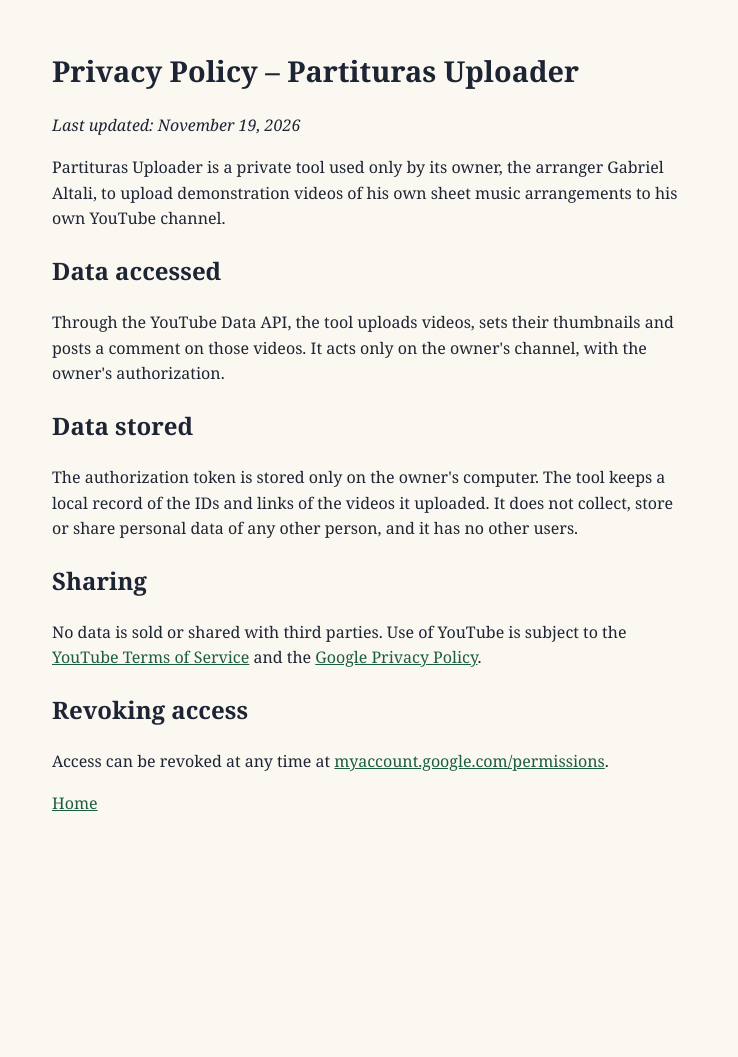
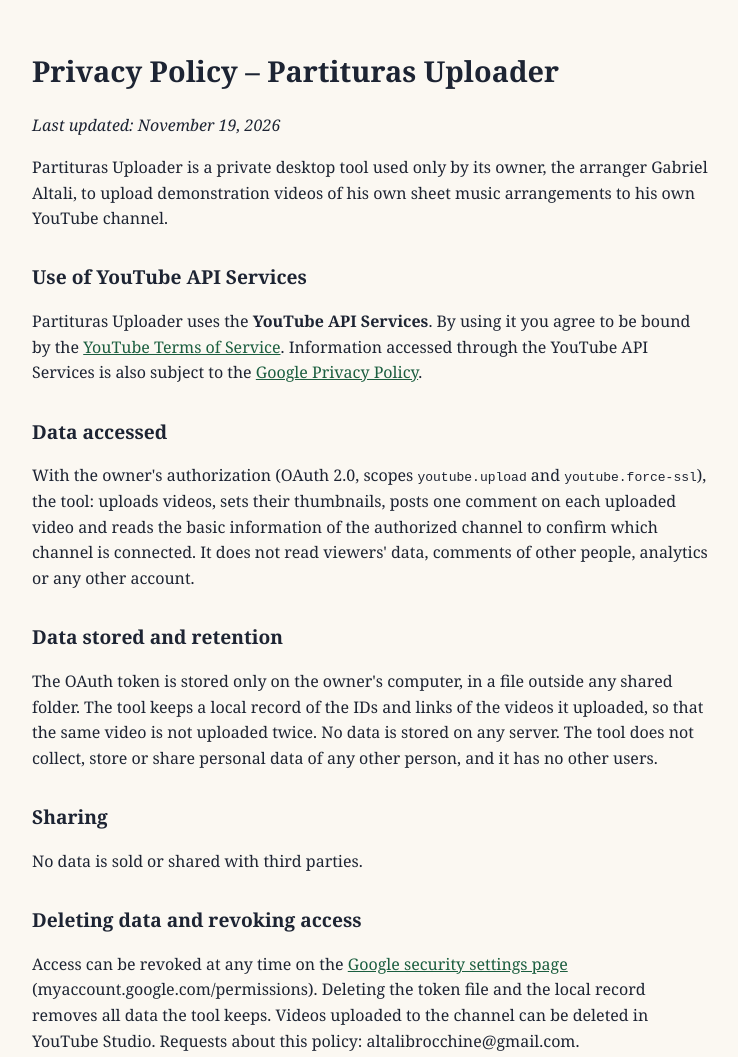
Before and after one commit to gabrielbrocchine/gabrielbrocchine.github.io, a plain HTML site: page privacy.html in a window 1280 px wide. Shown: the top 1057 px of the page, without its empty margins (268-1006 px from the left). Before the commit the page ends 864 px from the top, so only its background shows below. Drawn offline with Linux system fonts and the light colour scheme.

Commit message:
Termos de Serviço e política com as cláusulas da API do YouTube

```diff
--- a/privacy.html
+++ b/privacy.html
@@ -3,31 +3,45 @@
 <head>
 <meta charset="utf-8">
 <meta name="viewport" content="width=device-width, initial-scale=1">
-<title>Privacy Policy</title>
+<title>Privacy Policy – Partituras Uploader</title>
 <style>
-  body { font-family: Georgia, serif; max-width: 640px; margin: 48px auto; padding: 0 16px; line-height: 1.6; color: #1d2433; background: #fbf8f2; }
+  body { font-family: Georgia, serif; max-width: 680px; margin: 48px auto; padding: 0 16px; line-height: 1.6; color: #1d2433; background: #fbf8f2; }
   h1 { font-size: 1.8rem; }
+  h2 { font-size: 1.2rem; margin-top: 1.6em; }
   a { color: #1b5e3f; }
 </style>
 </head>
 <body>
 <h1>Privacy Policy – Partituras Uploader</h1>
 <p><em>Last updated: November 19, 2026</em></p>
-<p>Partituras Uploader is a private tool used only by its owner, the arranger Gabriel Altali, to upload
+<p>Partituras Uploader is a private desktop tool used only by its owner, the arranger Gabriel Altali, to upload
 demonstration videos of his own sheet music arrangements to his own YouTube channel.</p>
+
+<h2>Use of YouTube API Services</h2>
+<p>Partituras Uploader uses the <strong>YouTube API Services</strong>. By using it you agree to be bound by the
+<a href="https://www.youtube.com/t/terms">YouTube Terms of Service</a>. Information accessed through the YouTube API Services
+is also subject to the <a href="https://policies.google.com/privacy">Google Privacy Policy</a>.</p>
+
 <h2>Data accessed</h2>
-<p>Through the YouTube Data API, the tool uploads videos, sets their thumbnails and posts a comment on
-those videos. It acts only on the owner's channel, with the owner's authorization.</p>
-<h2>Data stored</h2>
-<p>The authorization token is stored only on the owner's computer. The tool keeps a local record of the
-IDs and links of the videos it uploaded. It does not collect, store or share personal data of any other person,
-and it has no other users.</p>
+<p>With the owner's authorization (OAuth 2.0, scopes <code>youtube.upload</code> and <code>youtube.force-ssl</code>), the tool:
+uploads videos, sets their thumbnails, posts one comment on each uploaded video and reads the basic information of the
+authorized channel to confirm which channel is connected. It does not read viewers' data, comments of other people,
+analytics or any other account.</p>
+
+<h2>Data stored and retention</h2>
+<p>The OAuth token is stored only on the owner's computer, in a file outside any shared folder. The tool keeps a local record of
+the IDs and links of the videos it uploaded, so that the same video is not uploaded twice. No data is stored on any server.
+The tool does not collect, store or share personal data of any other person, and it has no other users.</p>
+
 <h2>Sharing</h2>
-<p>No data is sold or shared with third parties. Use of YouTube is subject to the
-<a href="https://www.youtube.com/t/terms">YouTube Terms of Service</a> and the
-<a href="https://policies.google.com/privacy">Google Privacy Policy</a>.</p>
-<h2>Revoking access</h2>
-<p>Access can be revoked at any time at <a href="https://myaccount.google.com/permissions">myaccount.google.com/permissions</a>.</p>
-<p><a href="index.html">Home</a></p>
+<p>No data is sold or shared with third parties.</p>
+
+<h2>Deleting data and revoking access</h2>
+<p>Access can be revoked at any time on the
+<a href="https://security.google.com/settings/security/permissions">Google security settings page</a>
+(myaccount.google.com/permissions). Deleting the token file and the local record removes all data the tool keeps.
+Videos uploaded to the channel can be deleted in YouTube Studio. Requests about this policy: altalibrocchine@gmail.com.</p>
+
+<p><a href="index.html">Home</a> · <a href="terms.html">Terms of Service</a></p>
 </body>
 </html>
```
Also changed, not shown: index.html (+11 -4 lines), terms.html (added, +35 -0 lines).
